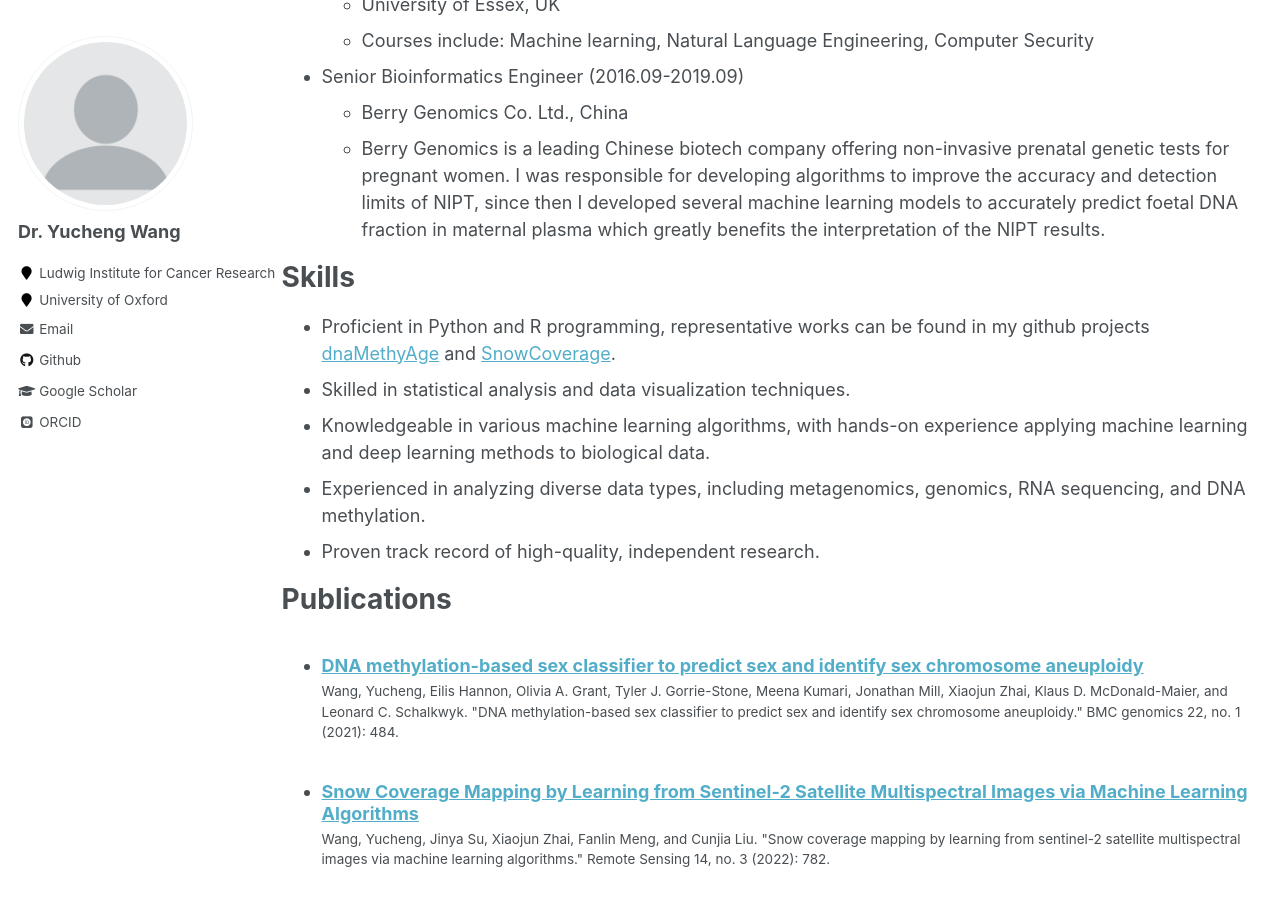
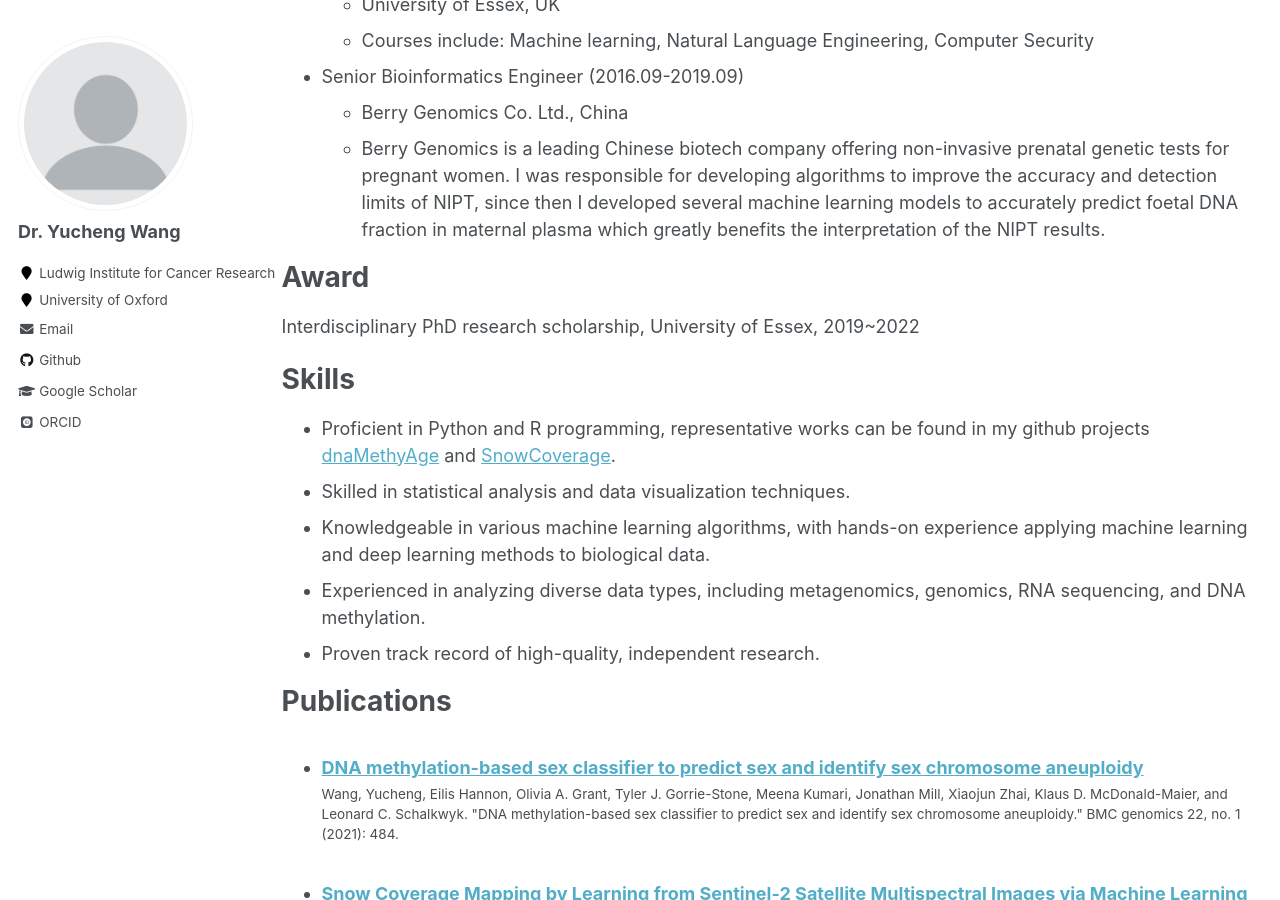
Before and after one commit to yiluyucheng/yiluyucheng.github.io, a Jekyll site: the page built from _pages/cv.md, in a window 1280 px wide and 900 px high, scrolled down 696 px. Built offline with Jekyll 4.4.1, drawn with Linux system fonts in a browser that asks for light colours; some web fonts are replaced.

Commit message:
Update cv.md

```diff
--- a/_pages/cv.md
+++ b/_pages/cv.md
@@ -34,6 +34,9 @@ Work experience
   * Berry Genomics Co. Ltd., China
   * Berry Genomics is a leading Chinese biotech company offering non-invasive prenatal genetic tests for pregnant women. I was responsible for developing algorithms to improve the accuracy and detection limits of NIPT, since then I developed several machine learning models to accurately predict foetal DNA fraction in maternal plasma which greatly benefits the interpretation of the NIPT results.
 
+Award
+=====
+Interdisciplinary PhD research scholarship, University of Essex, 2019~2022
 
 Skills
 ======
```
